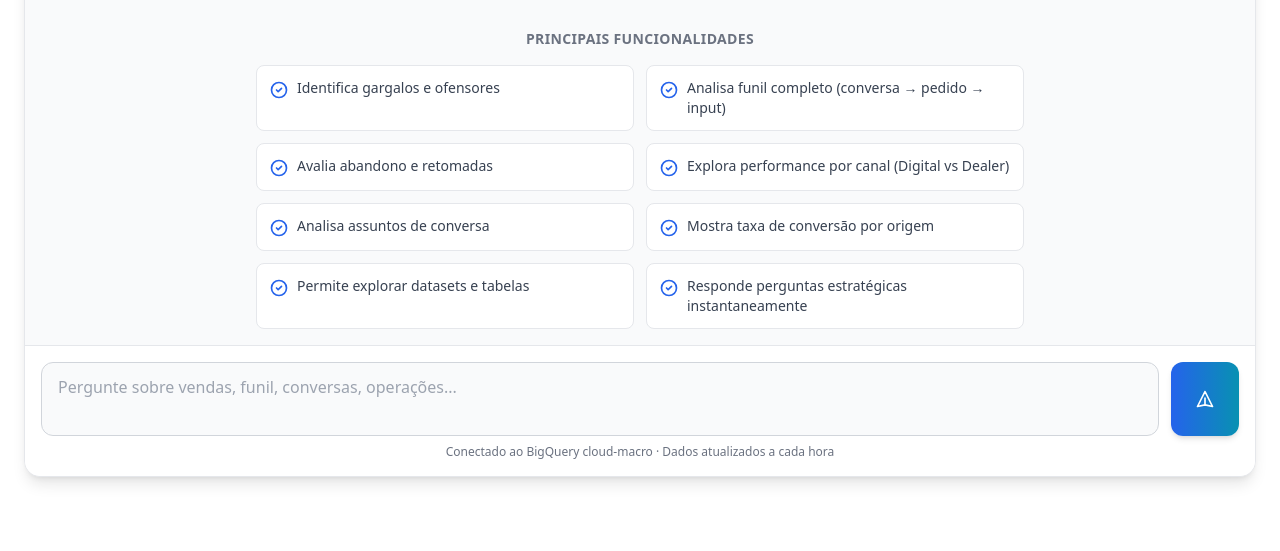
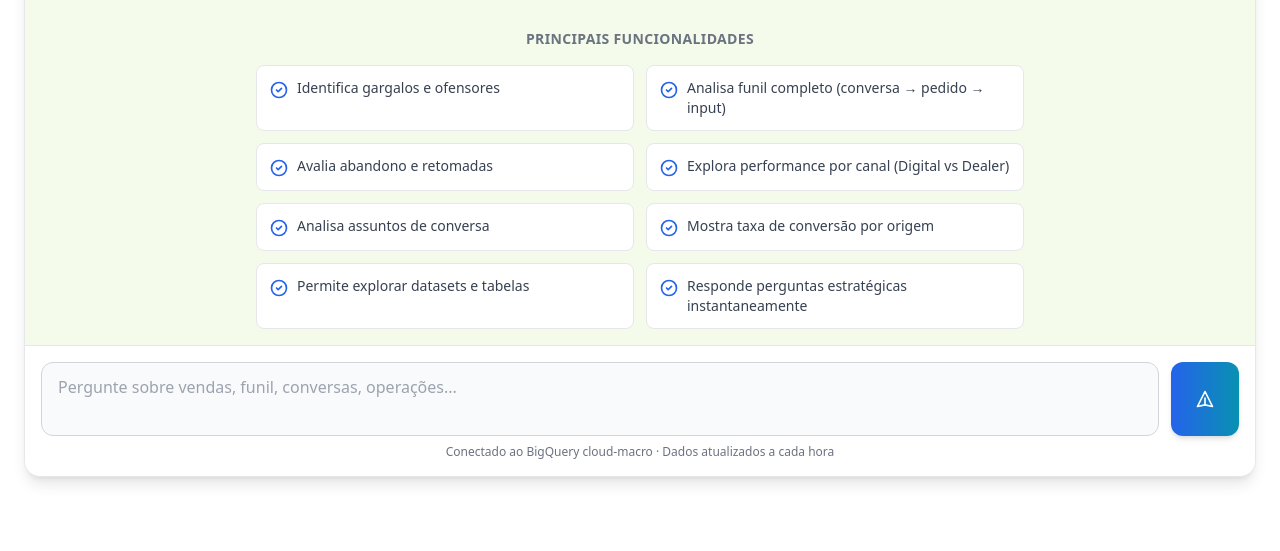
Before and after one commit to lucasmassollar/C-LUCAS-macro-ia-macro-ia-deploy, a website: page index.html in a window 1280 px wide. Shown: the part 249-800 px from the top of the page. Drawn offline with nearby package versions, Linux system fonts and the light colour scheme.

Commit message:
Update index.html

```diff
--- a/index.html
+++ b/index.html
@@ -58,7 +58,7 @@
 
     <div class="max-w-7xl mx-auto px-6 py-8">
         <div class="bg-white rounded-2xl border border-gray-200 shadow-lg overflow-hidden">
-            <div id="chat-messages" class="h-[500px] overflow-y-auto p-6 space-y-6 bg-gray-50">
+            <div id="chat-messages" class="h-[500px] overflow-y-auto p-6 space-y-6" style="background-color: #F4FBEA;">
                 <div id="welcome-screen" class="h-full flex flex-col items-center justify-center text-center">
                     <div class="w-20 h-20 bg-gradient-to-br from-blue-500/10 to-cyan-500/10 rounded-2xl flex items-center justify-center mb-6">
                         <svg class="w-10 h-10 text-blue-600" fill="none" stroke="currentColor" viewBox="0 0 24 24">
```
